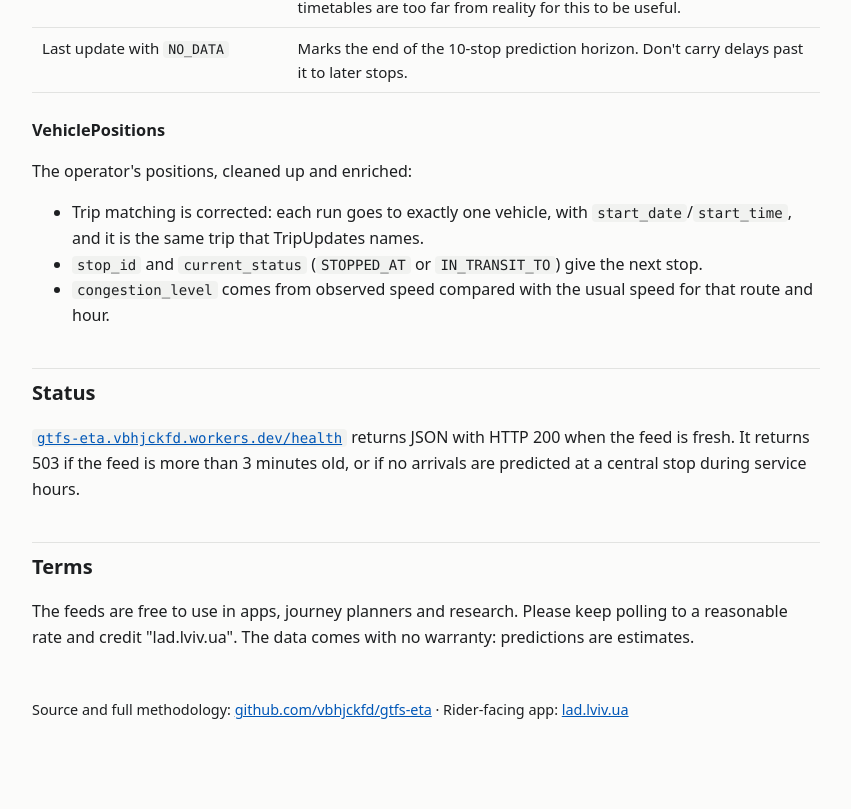
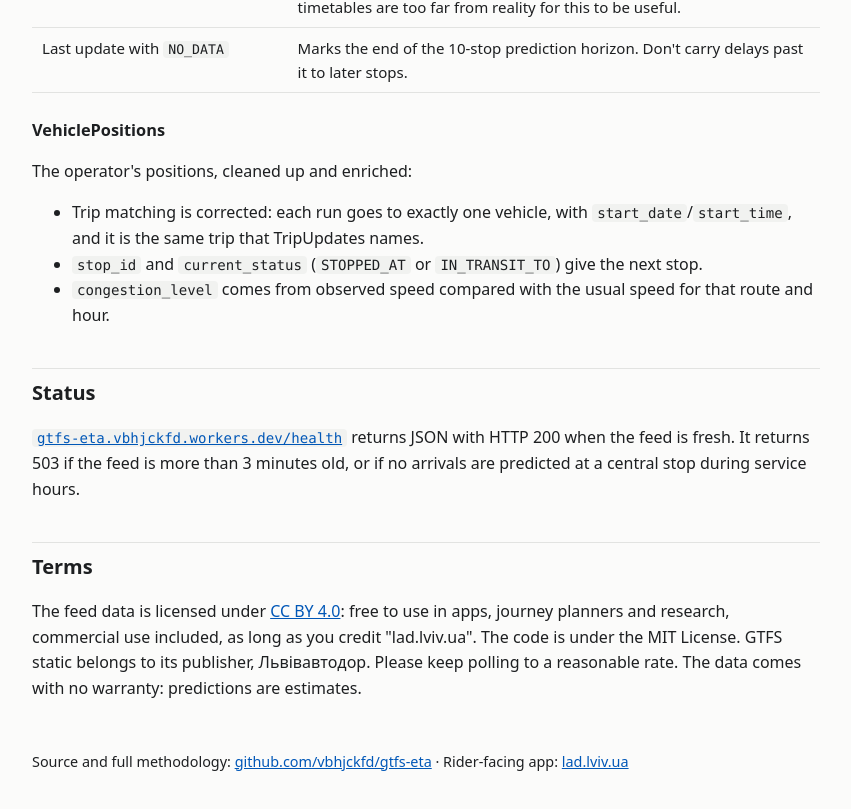
Before and after one commit to vbhjckfd/gtfs-eta, a plain HTML site: page worker/index.html in a window 1280 px wide. Shown: the part 2559-3368 px from the top of the page, without its empty margins (214-1065 px from the left). Drawn offline with Linux system fonts and the light colour scheme.

Commit message:
chore: license code under MIT
Co-Authored-By: Claude Opus 5.5 <noreply@anthropic.com>

```diff
--- a/worker/index.html
+++ b/worker/index.html
@@ -133,7 +133,7 @@ for e in feed.entity[:3]:
 <p><a href="https://gtfs-eta.vbhjckfd.workers.dev/health"><code>gtfs-eta.vbhjckfd.workers.dev/health</code></a> returns JSON with HTTP 200 when the feed is fresh. It returns 503 if the feed is more than 3 minutes old, or if no arrivals are predicted at a central stop during service hours.</p>
 
 <h2>Terms</h2>
-<p>The feeds are free to use in apps, journey planners and research. Please keep polling to a reasonable rate and credit "lad.lviv.ua". The data comes with no warranty: predictions are estimates.</p>
+<p>The feed data is licensed under <a href="https://creativecommons.org/licenses/by/4.0/">CC BY 4.0</a>: free to use in apps, journey planners and research, commercial use included, as long as you credit "lad.lviv.ua". The code is under the MIT License. GTFS static belongs to its publisher, Львівавтодор. Please keep polling to a reasonable rate. The data comes with no warranty: predictions are estimates.</p>
 
 <footer>
 <p>Source and full methodology: <a href="https://github.com/vbhjckfd/gtfs-eta">github.com/vbhjckfd/gtfs-eta</a> · Rider-facing app: <a href="https://lad.lviv.ua">lad.lviv.ua</a></p>
@@ -210,7 +210,7 @@ for e in feed.entity[:3]:
 <p><a href="https://gtfs-eta.vbhjckfd.workers.dev/health"><code>gtfs-eta.vbhjckfd.workers.dev/health</code></a> повертає JSON із HTTP 200, коли фід свіжий. Він повертає 503, якщо фіду понад 3 хвилини, або якщо в години руху немає прогнозів для центральної зупинки.</p>
 
 <h2>Умови</h2>
-<p>Фіди можна вільно використовувати в застосунках, планувальниках поїздок і дослідженнях. Будь ласка, опитуйте помірно й зазначайте «lad.lviv.ua». Гарантій немає: прогнози — це оцінки.</p>
+<p>Дані фідів поширюються за ліцензією <a href="https://creativecommons.org/licenses/by/4.0/">CC BY 4.0</a>: їх можна вільно використовувати в застосунках, планувальниках поїздок і дослідженнях, зокрема комерційно, якщо зазначати «lad.lviv.ua». Код — під ліцензією MIT. GTFS static належить видавцеві, Львівавтодору. Будь ласка, опитуйте помірно. Гарантій немає: прогнози — це оцінки.</p>
 
 <footer>
 <p>Код і повна методологія: <a href="https://github.com/vbhjckfd/gtfs-eta">github.com/vbhjckfd/gtfs-eta</a> · Застосунок для пасажирів: <a href="https://lad.lviv.ua">lad.lviv.ua</a></p>
```
Also changed, not shown: 4 other files.
